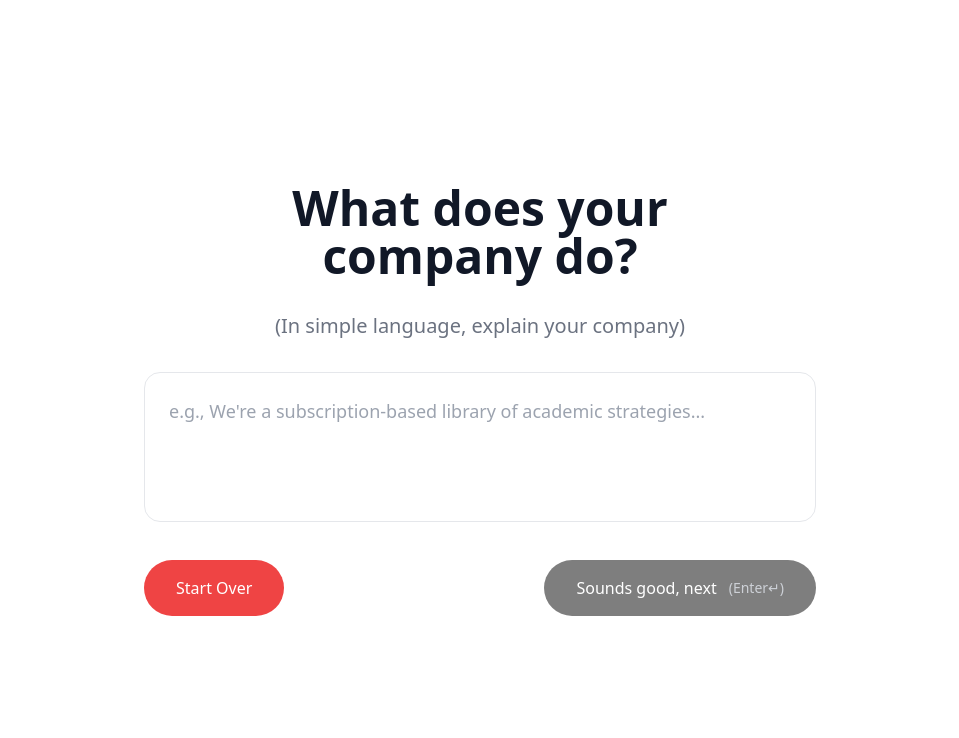
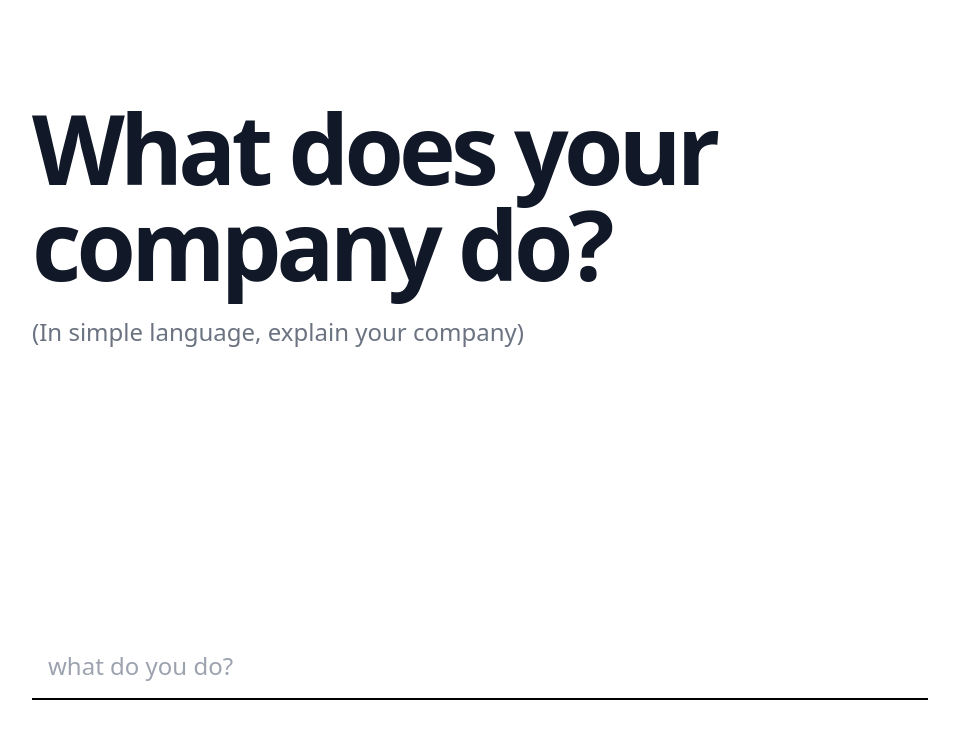
Before and after one commit to m-rlons/pulse, a Next.js app: page / in a window 1280 px wide. Shown: the top 738 px of the page, without its empty margins (160-1119 px from the left). Built offline with nearby package versions, Linux system fonts and the light colour scheme.

Commit message:
fix: Correct app flow and overhaul BentoBox component

```diff
--- a/app/api/generate-bento/route.ts
+++ b/app/api/generate-bento/route.ts
@@ -21,7 +21,10 @@ Return ONLY a valid JSON object with this structure:
   "productService": "string",
   "positioning": "string",
   "whyWeExist": "string",
-  "competitors": ["competitor1", "competitor2", "competitor3"]
+  "competitors": [
+    { "name": "Competitor 1", "domain": "competitor1.com" },
+    { "name": "Competitor 2", "domain": "competitor2.com" }
+  ]
 }`;
 
 export async function POST(req: NextRequest) {
--- a/components/BentoBox.tsx
+++ b/components/BentoBox.tsx
@@ -1,29 +1,31 @@
-import React from 'react';
+'use client';
+
+import React, { useState } from 'react';
 import { useRouter } from 'next/navigation';
 import { Bento } from '../lib/types';
 
-// Add competitor logo mapping
-const competitorLogos: Record<string, string> = {
-  'Kahoot': '/logos/kahoot.png',
-  'Diff': '/logos/diff.png',
-  'Magic School': '/logos/magic-school.png',
-  'Nearpod': '/logos/nearpod.png',
-  'Quizizz': '/logos/quizizz.png',
-  'Blooket': '/logos/blooket.png',
-  'Gimkit': '/logos/gimkit.png',
-  'ClassDojo': '/logos/classdojo.png',
-  'Seesaw': '/logos/seesaw.png',
-  'Flipgrid': '/logos/flipgrid.png',
-  'Padlet': '/logos/padlet.png',
-  'Canva': '/logos/canva.png',
-  'Google Classroom': '/logos/google-classroom.png',
-  'Microsoft Teams': '/logos/teams.png',
-  'Zoom': '/logos/zoom.png',
-  'Slack': '/logos/slack.png',
-  'Notion': '/logos/notion.png',
-  'Trello': '/logos/trello.png',
-  'Asana': '/logos/asana.png',
-  'Monday.com': '/logos/monday.png'
+const CompetitorLogo = ({ name, domain }: { name: string; domain: string }) => {
+  const [hasError, setHasError] = useState(false);
+  const logoUrl = `https://logo.clearbit.com/${domain}`;
+
+  return (
+    <a href={`https://${domain}`} target="_blank" rel="noopener noreferrer" className="flex items-center gap-3 p-2 rounded-lg hover:bg-gray-50 transition-colors">
+      <div className="w-12 h-12 flex items-center justify-center bg-gray-100 rounded-xl">
+        {hasError ? (
+          <div className="w-full h-full rounded-xl bg-gradient-to-br from-gray-200 to-gray-300 flex items-center justify-center text-gray-500 font-bold text-lg">
+            {name.charAt(0)}
+          </div>
+        ) : (
+          <img
+            src={logoUrl}
+            alt={`${name} logo`}
+            className="w-full h-full object-contain rounded-xl"
+            onError={() => setHasError(true)}
+          />
+        )}
+      </div>
+    </a>
+  );
 };
 
 export interface BentoBoxProps {
@@ -37,51 +39,49 @@ export const BentoBox: React.FC<BentoBoxProps> = ({ bento, onApprove, onRetry, i
   const router = useRouter();
 
   return (
-    <div className="max-w-4xl mx-auto p-8 animate-fade-in">
-      <h1 className="text-4xl font-bold mb-8">Business Bento</h1>
+    <div className="w-full max-w-5xl mx-auto p-8 animate-fade-in bg-white">
+      <h1 className="text-4xl font-bold mb-12">Business Bento</h1>
 
       <div className="grid grid-cols-1 md:grid-cols-3 gap-6">
-        <div className="card bg-white p-6 rounded-2xl shadow-sm">
-          <h3 className="font-semibold mb-2 text-sm text-gray-600">Product/Service</h3>
-          <p className="text-gray-900">{bento.productService}</p>
+        {/* Column 1 */}
+        <div className="space-y-6">
+          <h3 className="font-semibold text-gray-900">Product/Service</h3>
+          <p className="text-gray-700 leading-relaxed">
+            {bento.productService}
+          </p>
         </div>
 
-        <div className="card bg-white p-6 rounded-2xl shadow-sm">
-          <h3 className="font-semibold mb-2 text-sm text-gray-600">Positioning</h3>
-          <p className="text-gray-900">{bento.positioning}</p>
+        {/* Column 2 */}
+        <div className="space-y-6">
+          <h3 className="font-semibold text-gray-900">Positioning</h3>
+          <p className="text-gray-700 leading-relaxed">
+            {bento.positioning}
+          </p>
         </div>
 
-        <div className="card bg-white p-6 rounded-2xl shadow-sm">
-          <h3 className="font-semibold mb-2 text-sm text-gray-600">Direct Competitors</h3>
-          <div className="flex flex-wrap gap-4 items-center mt-2">
+        {/* Column 3 */}
+        <div className="space-y-6">
+          <h3 className="font-semibold text-gray-900">Direct Competitors</h3>
+          <div className="flex flex-wrap gap-2">
             {bento.competitors.map((competitor, index) => (
-              <div key={index} className="flex items-center gap-2">
-                {competitorLogos[competitor] ? (
-                  <img
-                    src={competitorLogos[competitor]}
-                    alt={competitor}
-                    className="w-10 h-10 rounded-lg object-contain"
-                  />
-                ) : (
-                  <div className="w-10 h-10 rounded-lg bg-gray-200 flex items-center justify-center text-gray-500 font-bold">
-                    {competitor.charAt(0)}
-                  </div>
-                )}
-              </div>
+              <CompetitorLogo key={index} name={competitor.name} domain={competitor.domain} />
             ))}
           </div>
         </div>
       </div>
 
-      <div className="card bg-white p-6 rounded-2xl shadow-sm mt-6">
-        <h3 className="font-semibold mb-2 text-sm text-gray-600">Why We Exist</h3>
-        <p className="text-gray-900">{bento.whyWeExist}</p>
+      {/* Full-width Row */}
+      <div className="mt-10 pt-10 border-t border-gray-200">
+        <h3 className="font-semibold text-gray-900">Why We Exist</h3>
+        <p className="text-gray-700 leading-relaxed mt-4 max-w-3xl">
+          {bento.whyWeExist}
+        </p>
       </div>
 
-      <div className="flex justify-between mt-16">
+      <div className="flex justify-between items-center mt-16">
         <button
           onClick={() => router.push('/')}
-          className="bg-red-500 text-white px-8 py-4 rounded-full font-medium hover:bg-red-600 transition-all"
+          className="bg-red-500 text-white px-8 py-4 rounded-full font-medium hover:bg-red-600 transition-all text-lg"
         >
           Start Over
         </button>
--- a/components/onboarding-flow.tsx
+++ b/components/onboarding-flow.tsx
@@ -1,115 +1,54 @@
 'use client'
 
-import { useState, useEffect } from 'react'
+import React, { useState, useEffect } from 'react'
 import { useRouter } from 'next/navigation'
 
 export default function OnboardingFlow() {
-  const [step, setStep] = useState(1)
   const [businessDescription, setBusinessDescription] = useState('')
   const router = useRouter()
 
   const handleNext = () => {
-    if (step === 1 && businessDescription.trim()) {
+    if (businessDescription.trim()) {
       localStorage.setItem('businessDescription', businessDescription)
-      setStep(2)
-    } else if (step === 2) {
-      router.push('/bento') // Navigate to the bento page after onboarding
+      router.push('/bento')
     }
-  }
-
-  const handleStartOver = () => {
-    localStorage.removeItem('businessDescription');
-    setBusinessDescription('')
-    setStep(1)
   }
 
   // Keyboard navigation
   useEffect(() => {
     const handleKeyPress = (e: KeyboardEvent) => {
       if (e.key === 'Enter' && !e.shiftKey) {
-        e.preventDefault(); // Prevent default form submission
-
-        // Ensure the button isn't disabled before proceeding
-        if (step === 1 && businessDescription.trim()) {
+        e.preventDefault();
         handleNext();
-        } else if (step === 2) {
-          handleNext();
-        }
       }
     }
 
     window.addEventListener('keydown', handleKeyPress)
     return () => window.removeEventListener('keydown', handleKeyPress)
-  }, [step, businessDescription, handleNext]);
+  }, [businessDescription, handleNext]);
 
   return (
-    <div className="min-h-screen flex items-center justify-center bg-white p-4">
-      <div className="max-w-2xl w-full">
-        {step === 1 ? (
-          // Step 1: What does your company do?
-          <div className="space-y-8 animate-fade-in">
-            <h1 className="text-5xl font-bold text-center text-gray-900">
+    <div className="min-h-screen flex items-center justify-center bg-white p-8">
+      <div className="max-w-4xl w-full flex flex-col justify-between min-h-[75vh] animate-fade-in">
+        <div>
+          <h1 className="text-8xl font-black text-gray-900 tracking-tighter">
             What does your<br />company do?
           </h1>
-            <p className="text-xl text-gray-500 text-center">
+          <p className="text-2xl text-gray-500 mt-6">
             (In simple language, explain your company)
           </p>
+        </div>
 
-            <textarea
+        <form onSubmit={(e) => { e.preventDefault(); handleNext(); }}>
+          <input
+            type="text"
             value={businessDescription}
             onChange={(e) => setBusinessDescription(e.target.value)}
-              placeholder="e.g., We're a subscription-based library of academic strategies..."
-              className="w-full p-6 border border-gray-200 rounded-2xl min-h-[150px] text-lg focus:outline-none focus:ring-2 focus:ring-black resize-none"
+            placeholder="what do you do?"
+            className="w-full p-4 border-b-2 border-gray-300 focus:outline-none focus:border-black text-2xl bg-transparent"
+            autoFocus
           />
-
-            <div className="flex justify-between items-center">
-               <button
-                onClick={handleStartOver}
-                className="bg-red-500 text-white px-8 py-4 rounded-full font-medium hover:bg-red-600 transition-all"
-              >
-                Start Over
-              </button>
-
-              <button
-                onClick={handleNext}
-                disabled={!businessDescription.trim()}
-                className="bg-black text-white px-8 py-4 rounded-full font-medium hover:bg-gray-800 transition-all disabled:opacity-50 disabled:cursor-not-allowed flex items-center gap-2"
-              >
-                Sounds good, next
-                <span className="ml-1 text-gray-400 text-sm">(Enter↵)</span>
-              </button>
-            </div>
-          </div>
-        ) : (
-          // Step 2: Understanding values
-          <div className="space-y-8 text-center animate-fade-in">
-            <h1 className="text-5xl font-bold text-gray-900">
-              We need to<br />
-              understand your<br />
-              customer's values.
-            </h1>
-            <p className="text-xl text-gray-500">
-              You're going to swipe through some questions.
-            </p>
-
-            <div className="flex justify-between mt-16">
-              <button
-                onClick={handleStartOver}
-                className="bg-red-500 text-white px-8 py-4 rounded-full font-medium hover:bg-red-600 transition-all"
-              >
-                Start Over
-              </button>
-
-              <button
-                onClick={handleNext}
-                className="bg-black text-white px-8 py-4 rounded-full font-medium hover:bg-gray-800 transition-all flex items-center gap-2"
-              >
-                Sounds good, next
-                <span className="ml-1 text-gray-400 text-sm">(Enter↵)</span>
-              </button>
-            </div>
-          </div>
-        )}
+        </form>
       </div>
     </div>
   )
--- a/lib/types.ts
+++ b/lib/types.ts
@@ -18,7 +18,10 @@ export interface Bento {
   productService: string;
   positioning: string;
   whyWeExist: string;
-  competitors: string[];
+  competitors: {
+    name: string;
+    domain: string;
+  }[];
   timestamp: number;
 }
 
```
Lines whose indentation alone changed are shown as unchanged.
